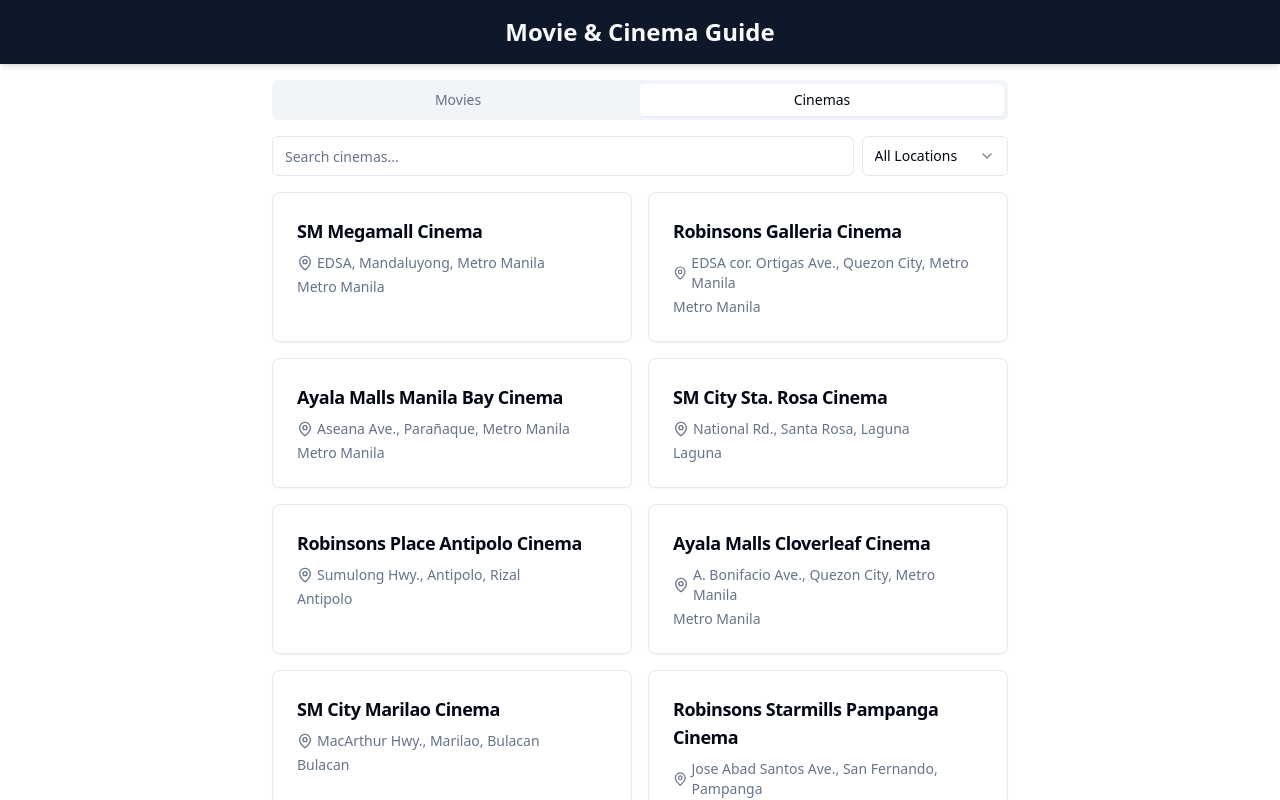
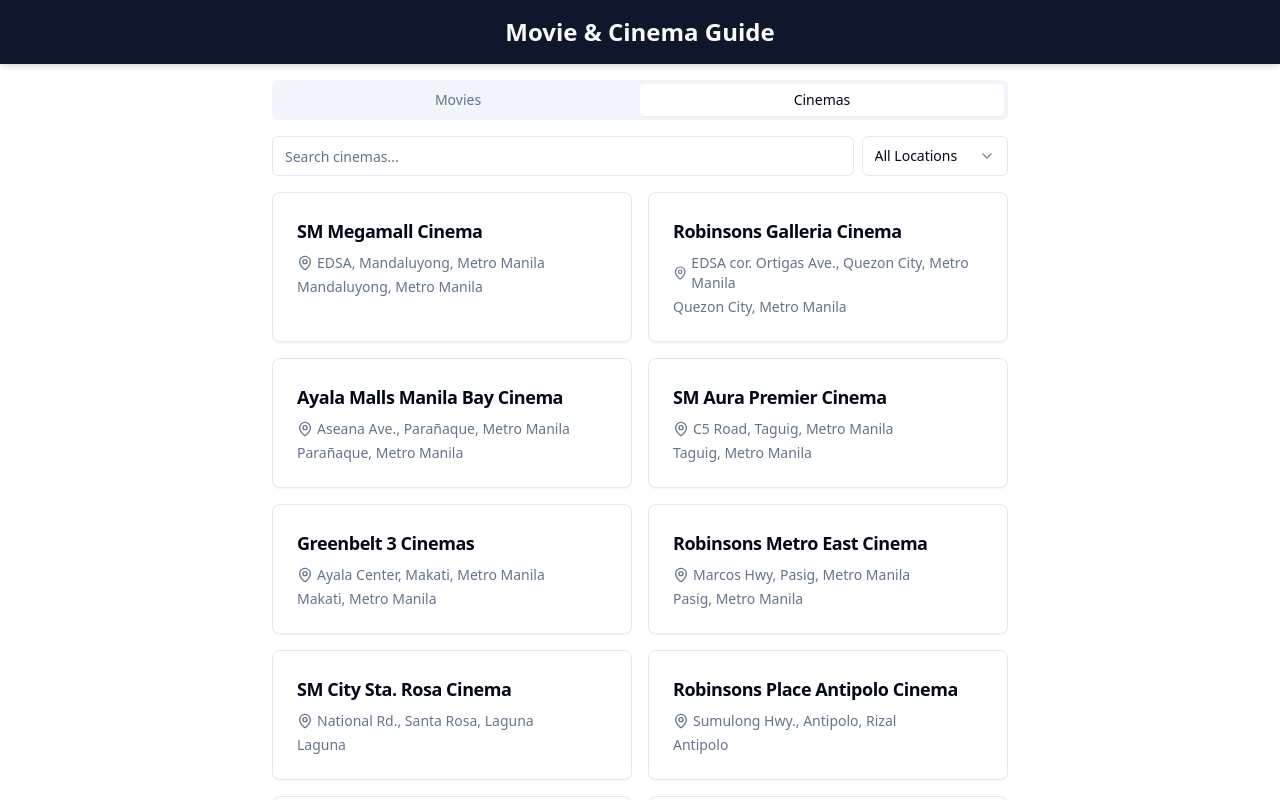
Before and after one commit to emercruzph-dev/curious-tamarin-app1, a React (Vite) app: page /cinemas in a window 1280 px wide. Shown: the top 800 px of the page. Built offline with nearby package versions, Linux system fonts and the light colour scheme.

Commit message:
[dyad] Added city filtering for Metro Manila cinemas - wrote 3 file(s)

```diff
--- a/src/data/mockData.ts
+++ b/src/data/mockData.ts
@@ -7,6 +7,23 @@ export type Location =
   | "Bulacan"
   | "Pampanga"
   | "Cavite";
+
+export type MetroManilaCity =
+  | "Mandaluyong"
+  | "Quezon City"
+  | "Parañaque"
+  | "Makati"
+  | "Taguig"
+  | "Pasig";
+
+export const metroManilaCities: MetroManilaCity[] = [
+  "Mandaluyong",
+  "Quezon City",
+  "Parañaque",
+  "Makati",
+  "Taguig",
+  "Pasig",
+];
 
 export interface Showtime {
   time: string; // e.g., "10:00 AM", "01:30 PM"
@@ -31,6 +48,7 @@ export interface Cinema {
   id: string;
   name: string;
   location: Location;
+  city?: MetroManilaCity; // Optional city property for Metro Manila cinemas
   address: string;
   contact: string;
   moviesPlaying: {
@@ -126,6 +144,7 @@ export const mockCinemas: Cinema[] = [
     id: "c1",
     name: "SM Megamall Cinema",
     location: "Metro Manila",
+    city: "Mandaluyong",
     address: "EDSA, Mandaluyong, Metro Manila",
     contact: "(02) 8633-5041",
     moviesPlaying: [
@@ -154,6 +173,7 @@ export const mockCinemas: Cinema[] = [
     id: "c2",
     name: "Robinsons Galleria Cinema",
     location: "Metro Manila",
+    city: "Quezon City",
     address: "EDSA cor. Ortigas Ave., Quezon City, Metro Manila",
     contact: "(02) 8631-8000",
     moviesPlaying: [
@@ -180,6 +200,7 @@ export const mockCinemas: Cinema[] = [
     id: "c3",
     name: "Ayala Malls Manila Bay Cinema",
     location: "Metro Manila",
+    city: "Parañaque",
     address: "Aseana Ave., Parañaque, Metro Manila",
     contact: "(02) 7759-8000",
     moviesPlaying: [
@@ -197,6 +218,77 @@ export const mockCinemas: Cinema[] = [
           { time: "11:00 AM", type: "2D" },
           { time: "02:30 PM", type: "2D" },
           { time: "06:00 PM", type: "2D" },
+        ],
+      },
+    ],
+  },
+  {
+    id: "c12",
+    name: "SM Aura Premier Cinema",
+    location: "Metro Manila",
+    city: "Taguig",
+    address: "C5 Road, Taguig, Metro Manila",
+    contact: "(02) 8815-7888",
+    moviesPlaying: [
+      {
+        movieId: "m1",
+        showtimes: [
+          { time: "10:30 AM", type: "2D" },
+          { time: "01:00 PM", type: "Director's Club" },
+          { time: "03:30 PM", type: "2D" },
+          { time: "06:00 PM", type: "IMAX" },
+        ],
+      },
+      {
+        movieId: "m5",
+        showtimes: [
+          { time: "11:00 AM", type: "2D" },
+          { time: "02:00 PM", type: "2D" },
+          { time: "05:00 PM", type: "2D" },
+        ],
+      },
+    ],
+  },
+  {
+    id: "c13",
+    name: "Greenbelt 3 Cinemas",
+    location: "Metro Manila",
+    city: "Makati",
+    address: "Ayala Center, Makati, Metro Manila",
+    contact: "(02) 7752-7272",
+    moviesPlaying: [
+      {
+        movieId: "m2",
+        showtimes: [
+          { time: "10:00 AM", type: "2D" },
+          { time: "01:00 PM", type: "2D" },
+          { time: "04:00 PM", type: "Director's Club" },
+        ],
+      },
+      {
+        movieId: "m3",
+        showtimes: [
+          { time: "11:00 AM", type: "2D" },
+          { time: "02:00 PM", type: "2D" },
+          { time: "05:00 PM", type: "2D" },
+        ],
+      },
+    ],
+  },
+  {
+    id: "c14",
+    name: "Robinsons Metro East Cinema",
+    location: "Metro Manila",
+    city: "Pasig",
+    address: "Marcos Hwy, Pasig, Metro Manila",
+    contact: "(02) 8681-0530",
+    moviesPlaying: [
+      {
+        movieId: "m4",
+        showtimes: [
+          { time: "10:00 AM", type: "2D" },
+          { time: "01:00 PM", type: "2D" },
+          { time: "04:00 PM", type: "2D" },
         ],
       },
     ],
@@ -256,6 +348,7 @@ export const mockCinemas: Cinema[] = [
     id: "c6",
     name: "Ayala Malls Cloverleaf Cinema",
     location: "Metro Manila",
+    city: "Quezon City",
     address: "A. Bonifacio Ave., Quezon City, Metro Manila",
     contact: "(02) 7759-8000",
     moviesPlaying: [
--- a/src/pages/CinemasPage.tsx
+++ b/src/pages/CinemasPage.tsx
@@ -1,6 +1,6 @@
 import React from "react";
 import { Link } from "react-router-dom";
-import { mockCinemas, locations, Cinema, Location } from "@/data/mockData";
+import { mockCinemas, locations, metroManilaCities, Cinema, Location, MetroManilaCity } from "@/data/mockData";
 import { Input } from "@/components/ui/input";
 import { Select, SelectContent, SelectItem, SelectTrigger, SelectValue } from "@/components/ui/select";
 import { Card, CardContent, CardHeader, CardTitle } from "@/components/ui/card";
@@ -9,12 +9,28 @@ import { MapPin } from "lucide-react";
 const CinemasPage: React.FC = () => {
   const [searchTerm, setSearchTerm] = React.useState("");
   const [selectedLocation, setSelectedLocation] = React.useState<Location | "all">("all");
+  const [selectedMetroManilaCity, setSelectedMetroManilaCity] = React.useState<MetroManilaCity | "all">("all");
+
+  const handleLocationChange = (value: Location | "all") => {
+    setSelectedLocation(value);
+    // Reset city filter if location changes and it's not Metro Manila
+    if (value !== "Metro Manila") {
+      setSelectedMetroManilaCity("all");
+    }
+  };
 
   const filteredCinemas = mockCinemas.filter((cinema) => {
     const matchesSearch = cinema.name.toLowerCase().includes(searchTerm.toLowerCase());
+
     const matchesLocation =
       selectedLocation === "all" || cinema.location === selectedLocation;
-    return matchesSearch && matchesLocation;
+
+    const matchesCity =
+      selectedLocation !== "Metro Manila" ||
+      selectedMetroManilaCity === "all" ||
+      cinema.city === selectedMetroManilaCity;
+
+    return matchesSearch && matchesLocation && matchesCity;
   });
 
   return (
@@ -26,7 +42,7 @@ const CinemasPage: React.FC = () => {
           onChange={(e) => setSearchTerm(e.target.value)}
           className="flex-grow"
         />
-        <Select value={selectedLocation} onValueChange={(value: Location | "all") => setSelectedLocation(value)}>
+        <Select value={selectedLocation} onValueChange={handleLocationChange}>
           <SelectTrigger className="w-full sm:w-[180px]">
             <SelectValue placeholder="Filter by location" />
           </SelectTrigger>
@@ -39,6 +55,22 @@ const CinemasPage: React.FC = () => {
             ))}
           </SelectContent>
         </Select>
+
+        {selectedLocation === "Metro Manila" && (
+          <Select value={selectedMetroManilaCity} onValueChange={(value: MetroManilaCity | "all") => setSelectedMetroManilaCity(value)}>
+            <SelectTrigger className="w-full sm:w-[180px]">
+              <SelectValue placeholder="Filter by city" />
+            </SelectTrigger>
+            <SelectContent>
+              <SelectItem value="all">All Cities</SelectItem>
+              {metroManilaCities.map((city) => (
+                <SelectItem key={city} value={city}>
+                  {city}
+                </SelectItem>
+              ))}
+            </SelectContent>
+          </Select>
+        )}
       </div>
 
       <div className="grid grid-cols-1 sm:grid-cols-2 gap-4">
@@ -54,7 +86,7 @@ const CinemasPage: React.FC = () => {
                     <MapPin className="h-4 w-4" /> {cinema.address}
                   </p>
                   <p className="text-sm text-muted-foreground mt-1">
-                    {cinema.location}
+                    {cinema.city ? `${cinema.city}, ` : ''}{cinema.location}
                   </p>
                 </CardContent>
               </Card>
--- a/src/pages/MovieDetailPage.tsx
+++ b/src/pages/MovieDetailPage.tsx
@@ -1,6 +1,6 @@
 import React from "react";
 import { useParams, Link } from "react-router-dom";
-import { mockMovies, mockCinemas, Movie, Cinema, Showtime, Location } from "@/data/mockData";
+import { mockMovies, mockCinemas, metroManilaCities, Movie, Cinema, Showtime, Location, MetroManilaCity } from "@/data/mockData";
 import { Card, CardContent, CardHeader, CardTitle } from "@/components/ui/card";
 import { Badge } from "@/components/ui/badge";
 import { Button } from "@/components/ui/button";
@@ -13,6 +13,7 @@ const MovieDetailPage: React.FC = () => {
   const { id } = useParams<{ id: string }>();
   const movie = mockMovies.find((m) => m.id === id);
   const [selectedLocation, setSelectedLocation] = React.useState<Location | "all">("all");
+  const [selectedMetroManilaCity, setSelectedMetroManilaCity] = React.useState<MetroManilaCity | "all">("all");
 
   if (!movie) {
     return (
@@ -26,10 +27,22 @@ const MovieDetailPage: React.FC = () => {
     );
   }
 
+  const handleLocationChange = (value: Location | "all") => {
+    setSelectedLocation(value);
+    // Reset city filter if location changes and it's not Metro Manila
+    if (value !== "Metro Manila") {
+      setSelectedMetroManilaCity("all");
+    }
+  };
+
   const cinemasShowingMovie = mockCinemas.filter((cinema) => {
     const hasMovie = cinema.moviesPlaying.some((mp) => mp.movieId === movie.id);
     const matchesLocation = selectedLocation === "all" || cinema.location === selectedLocation;
-    return hasMovie && matchesLocation;
+    const matchesCity =
+      selectedLocation !== "Metro Manila" ||
+      selectedMetroManilaCity === "all" ||
+      cinema.city === selectedMetroManilaCity;
+    return hasMovie && matchesLocation && matchesCity;
   });
 
   return (
@@ -87,8 +100,8 @@ const MovieDetailPage: React.FC = () => {
         </Card>
 
         <h3 className="text-2xl font-bold mt-6">Showtimes</h3>
-        <div className="flex justify-end mb-4">
-          <Select value={selectedLocation} onValueChange={(value: Location | "all") => setSelectedLocation(value)}>
+        <div className="flex flex-col sm:flex-row justify-end gap-2 mb-4">
+          <Select value={selectedLocation} onValueChange={handleLocationChange}>
             <SelectTrigger className="w-full sm:w-[180px]">
               <SelectValue placeholder="Filter by location" />
             </SelectTrigger>
@@ -101,6 +114,22 @@ const MovieDetailPage: React.FC = () => {
               ))}
             </SelectContent>
           </Select>
+
+          {selectedLocation === "Metro Manila" && (
+            <Select value={selectedMetroManilaCity} onValueChange={(value: MetroManilaCity | "all") => setSelectedMetroManilaCity(value)}>
+              <SelectTrigger className="w-full sm:w-[180px]">
+                <SelectValue placeholder="Filter by city" />
+              </SelectTrigger>
+              <SelectContent>
+                <SelectItem value="all">All Cities</SelectItem>
+                {metroManilaCities.map((city) => (
+                  <SelectItem key={city} value={city}>
+                    {city}
+                  </SelectItem>
+                ))}
+              </SelectContent>
+            </Select>
+          )}
         </div>
 
         {cinemasShowingMovie.length > 0 ? (
```
